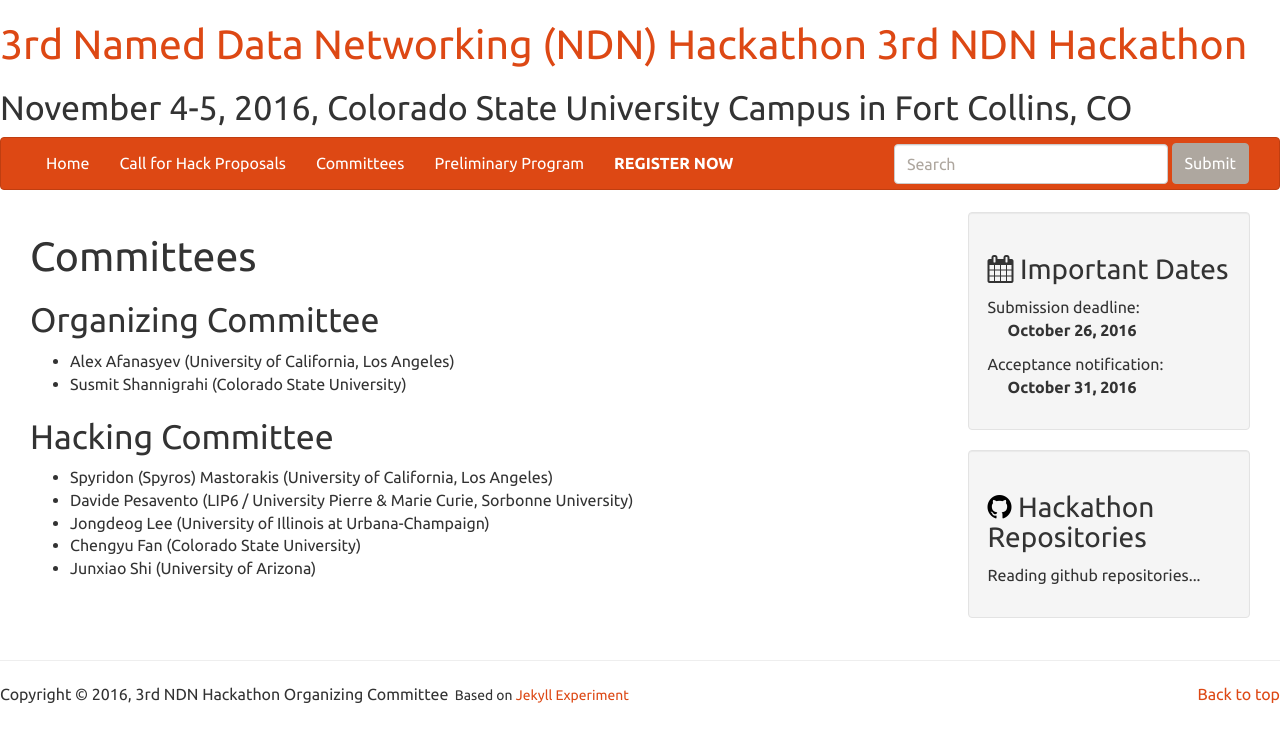
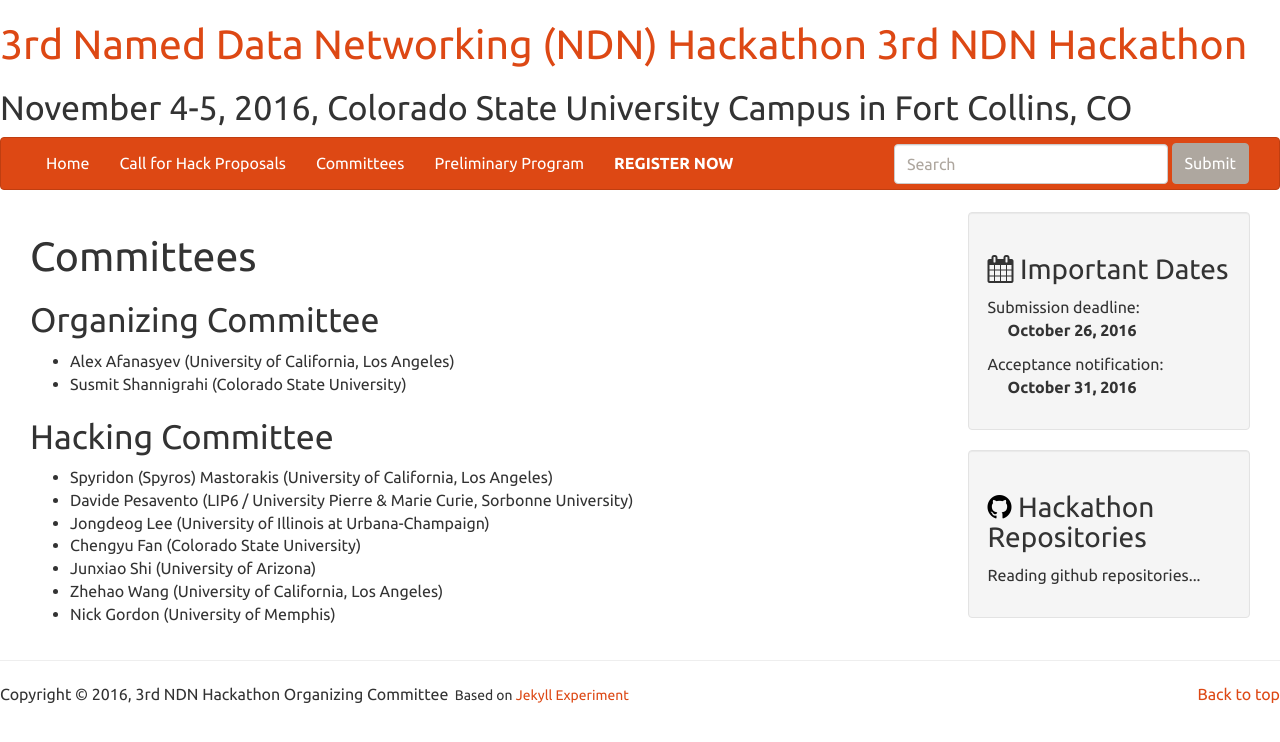
Before and after one commit to 3rd-ndn-hackathon/3rd-ndn-hackathon.github.io, a Jekyll site: the page built from committees.md, in a window 1280 px wide. Shown: the top 742 px of the page. Built offline with Jekyll 4.4.1, drawn with Linux system fonts in a browser that asks for light colours; comment, search, counter and statistics services are not loaded.

Commit message:
Finalize committee

```diff
--- a/committees.md
+++ b/committees.md
@@ -15,3 +15,5 @@ title: Committees
 - Jongdeog Lee (University of Illinois at Urbana-Champaign)
 - Chengyu Fan (Colorado State University)
 - Junxiao Shi (University of Arizona)
+- Zhehao Wang (University of California, Los Angeles)
+- Nick Gordon (University of Memphis)
```
